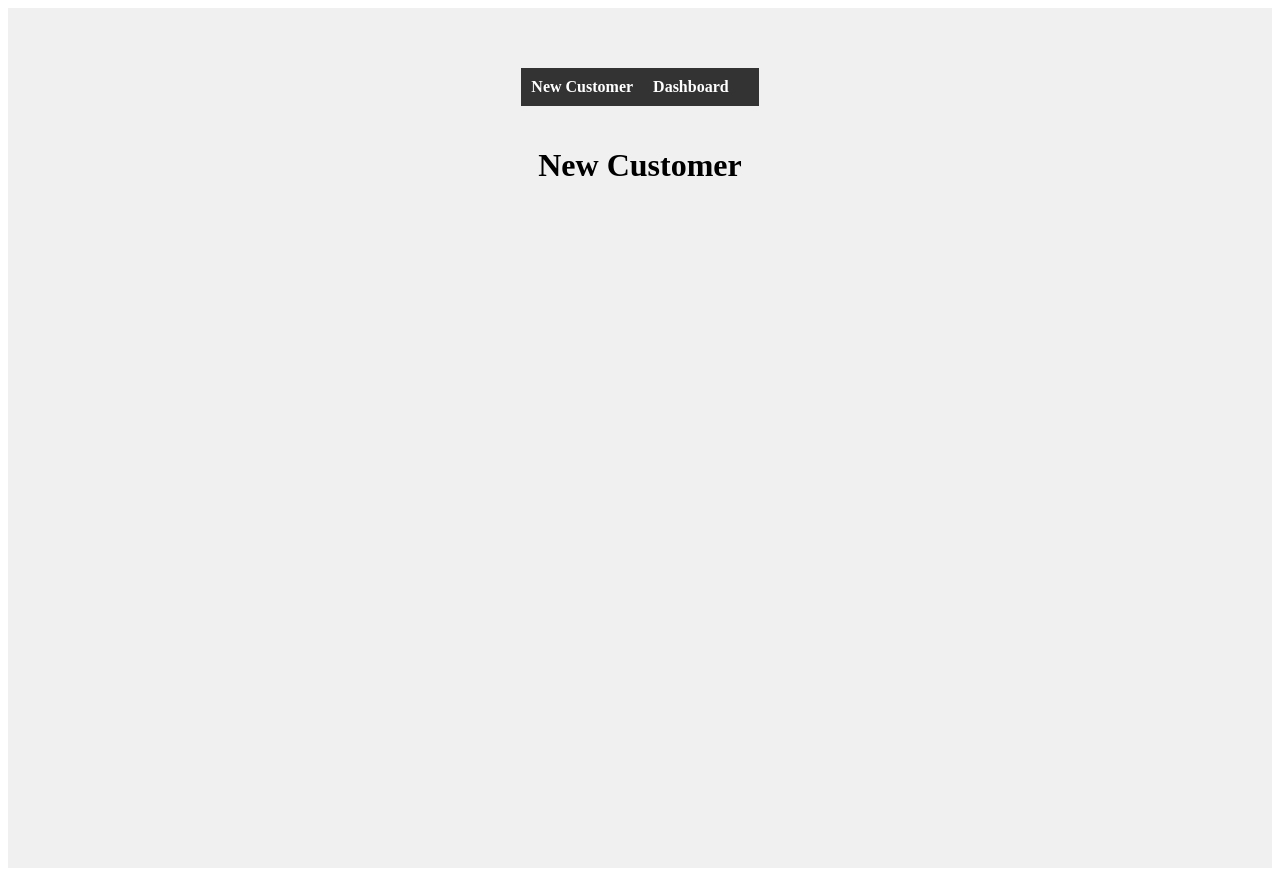
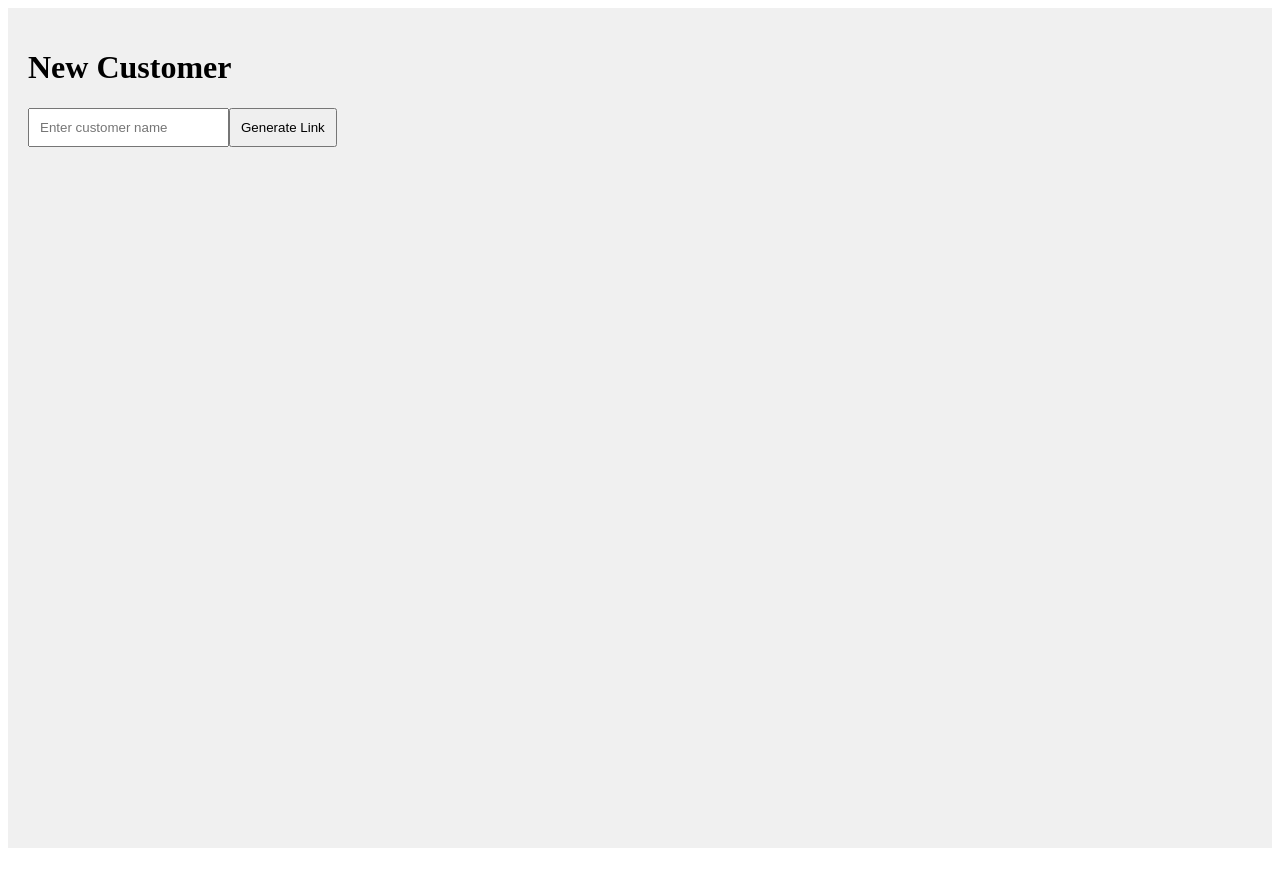
Before and after one commit to nevinsebastian/rto-tvs, a React (Create React App) app: page /new-customer in a window 1280 px wide. Built offline with nearby package versions, Linux system fonts and the light colour scheme.

Commit message:
made a system where we can enter customer name and a link will be genrated and there it will show his name

```diff
--- a/src/App.js
+++ b/src/App.js
@@ -3,6 +3,7 @@ import { BrowserRouter as Router, Routes, Route } from 'react-router-dom';
 import SalesExecutiveHome from './pages/SalesExecutiveHome';
 import NewCustomer from './pages/NewCustomer';
 import Dashboard from './pages/SalesDashboard';
+import CustomerInfo from './pages/CustomerInfo';
 
 const App = () => {
   return (
@@ -12,6 +13,7 @@ const App = () => {
         <Route path="/" element={<SalesExecutiveHome />} />
         <Route path="/new-customer" element={<NewCustomer />} />
         <Route path="/dashboard" element={<Dashboard />} />
+        <Route path="/customer-info/:name" element={<CustomerInfo />} />
       </Routes>
     </Router>
   );
--- /dev/null
+++ b/src/pages/CustomerInfo.js
@@ -0,0 +1,24 @@
+import React from 'react';
+import { useParams } from 'react-router-dom';
+
+const CustomerInfo = () => {
+  const { name } = useParams();
+
+  return (
+    <div style={styles.container}>
+      <h1>Customer Data Collection Page</h1>
+      <p>Welcome, {decodeURIComponent(name)}! Please fill in your details below.</p>
+      {/* Add your customer data collection form here */}
+    </div>
+  );
+};
+
+const styles = {
+  container: {
+    padding: '20px',
+    background: '#f0f0f0',
+    minHeight: '100vh',
+  },
+};
+
+export default CustomerInfo;
--- a/src/pages/NewCustomer.js
+++ b/src/pages/NewCustomer.js
@@ -1,30 +1,88 @@
-import React from 'react';
-import Navbar from '../components/Navbar';
+import React, { useState } from 'react';
 
 const NewCustomer = () => {
+  const [customerName, setCustomerName] = useState('');
+  const [generatedLink, setGeneratedLink] = useState('');
+
+  const handleGenerateLink = () => {
+    const uniqueId = encodeURIComponent(customerName);
+    const link = `${window.location.origin}/customer-info/${uniqueId}`;
+    setGeneratedLink(link);
+  };
+
+  const copyToClipboard = () => {
+    if (navigator.clipboard) {
+      navigator.clipboard.writeText(generatedLink)
+        .then(() => {
+          alert('Link copied to clipboard!');
+        })
+        .catch(err => {
+          console.error('Failed to copy: ', err);
+        });
+    } else {
+      // Fallback for older browsers
+      const textarea = document.createElement('textarea');
+      textarea.value = generatedLink;
+      textarea.style.position = 'fixed';  // Avoid scrolling to bottom
+      document.body.appendChild(textarea);
+      textarea.focus();
+      textarea.select();
+
+      try {
+        const successful = document.execCommand('copy');
+        if (successful) {
+          alert('Link copied to clipboard!');
+        } else {
+          console.error('Failed to copy');
+        }
+      } catch (err) {
+        console.error('Failed to copy: ', err);
+      }
+
+      document.body.removeChild(textarea);
+    }
+  };
+
+
   return (
     <div style={styles.container}>
-      <Navbar />
-      <div style={styles.content}>
-        <h1>New Customer</h1>
-        {/* Your new customer form */}
-      </div>
+      <h1>New Customer</h1>
+      <input
+        type="text"
+        placeholder="Enter customer name"
+        value={customerName}
+        onChange={(e) => setCustomerName(e.target.value)}
+        style={styles.input}
+      />
+      <button onClick={handleGenerateLink} style={styles.button}>
+        Generate Link
+      </button>
+      {generatedLink && (
+        <div>
+          <p>{generatedLink}</p>
+          <button onClick={copyToClipboard} style={styles.button}>
+            Copy Link
+          </button>
+        </div>
+      )}
     </div>
   );
 };
 
 const styles = {
   container: {
-    paddingTop: '60px', // Adjust based on navbar height
-    display: 'flex',
-    flexDirection: 'column',
-    alignItems: 'center',
+    padding: '20px',
     background: '#f0f0f0',
     minHeight: '100vh',
   },
-  content: {
-    padding: '20px',
-  }
+  input: {
+    padding: '10px',
+    marginBottom: '10px',
+  },
+  button: {
+    padding: '10px',
+    cursor: 'pointer',
+  },
 };
 
 export default NewCustomer;
```
